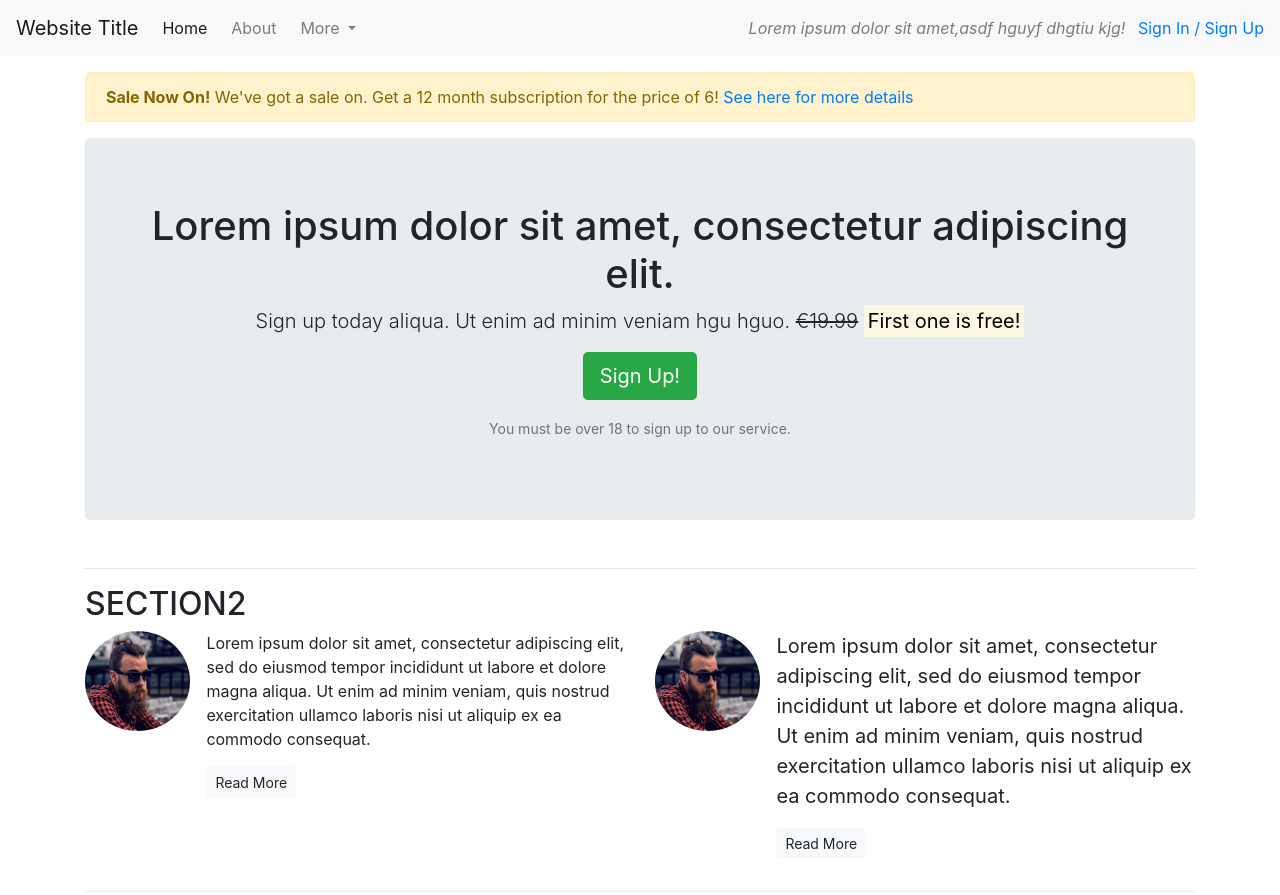
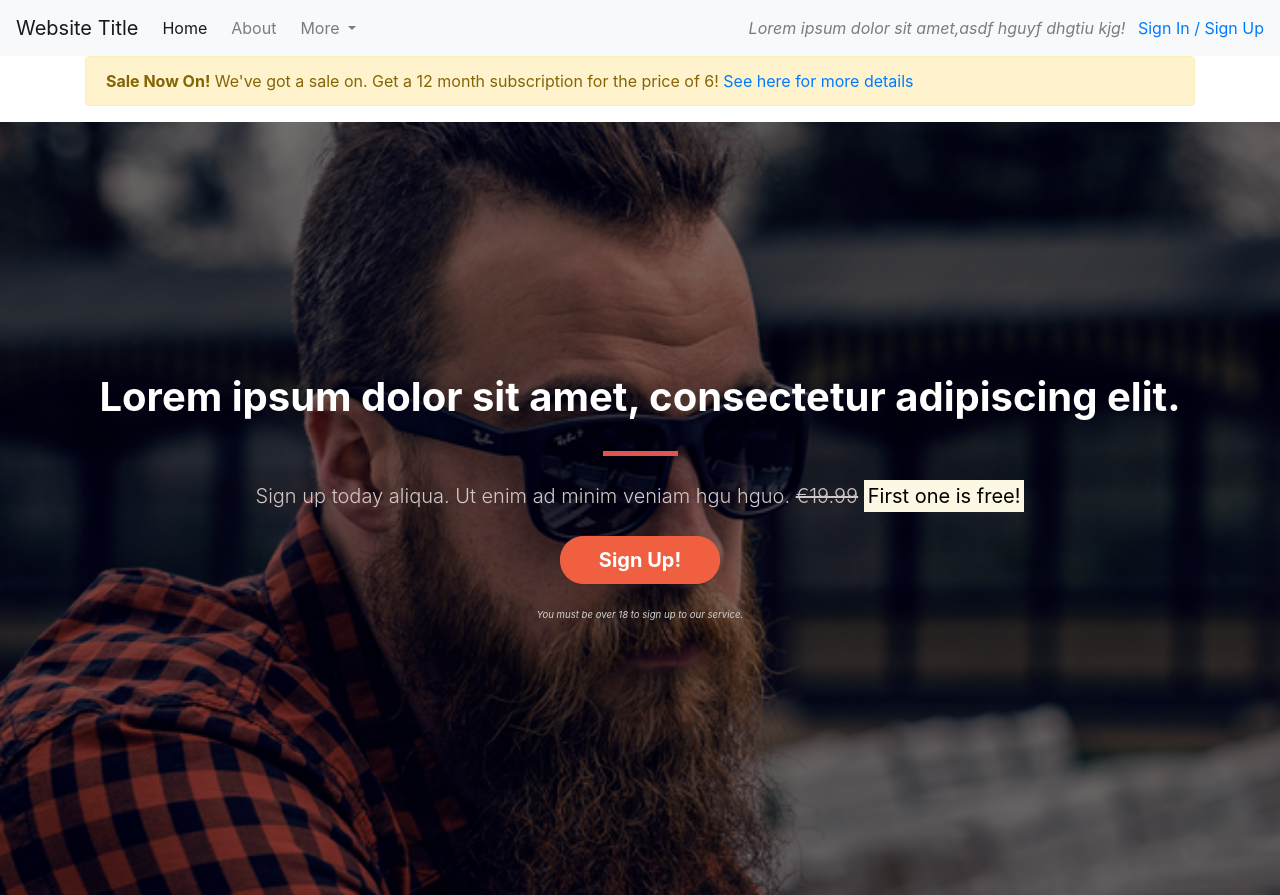
Before and after one commit to AlaYousef/boostrap2, a plain HTML site: page index.html in a window 1280 px wide. Shown: the top 895 px of the page. Drawn offline with nearby package versions, Linux system fonts and the light colour scheme.

Commit message:
add background to callout section 2

```diff
--- /dev/null
+++ b/css/style.css
@@ -0,0 +1,80 @@
+.alert-container {}
+
+.callout-container {
+    height: 100vh;
+
+    background: url('../images/guy-image.png') no-repeat center center fixed;
+    -webkit-background-size: cover;
+    -moz-background-size: cover;
+    -o-background-size: cover;
+    background-size: cover;
+
+    display: flex;
+    align-items: center;
+    justify-content: center;
+
+    position: relative;
+}
+
+.opaque-overlay {
+    position: absolute;
+    top: 0;
+    left: 0;
+    height: 100%;
+    width: 100%;
+    background-color: rgba(0, 0, 0, 0.5);
+}
+
+.block-divider {
+    width: 75px;
+    height: 5px;
+    border: 0;
+    background-color: rgb(226, 84, 84);
+}
+
+.jumbotron h1 {
+    color: white;
+    font-weight: bold;
+    margin-bottom: 30px;
+    color: white;
+}
+
+.jumbotron {
+    background-color: transparent;
+}
+
+.jumbotron .lead {
+    color: #d1c7c7;
+    margin: 25px 0;
+}
+
+.jumbotron small {
+    font-size: 60%;
+    font-style: italic;
+    color: #d0d0d0;
+}
+
+.btn--cta {
+    font-weight: bold;
+    border-radius: 23px;
+    width: 160px;
+}
+
+.btn--red {
+    color: white;
+    background-color: #f05f40;
+    border-color: #f05f40;
+}
+
+.btn--red:hover,
+.btn--red:active,
+.btn--red:focus,
+.btn--red:active:focus {
+    background-color: #b13013;
+    border-color: #b13013;
+    color: white;
+}
+
+.quotes-container {}
+
+.feature-container {}
--- a/index.html
+++ b/index.html
@@ -9,6 +9,7 @@
     <link rel="stylesheet" href="https://cdn.jsdelivr.net/npm/bootstrap@4.6.2/dist/css/bootstrap.min.css"
         integrity="sha384-xOolHFLEh07PJGoPkLv1IbcEPTNtaed2xpHsD9ESMhqIYd0nLMwNLD69Npy4HI+N" crossorigin="anonymous">
     <script src="https://kit.fontawesome.com/9b10509272.js" crossorigin="anonymous"></script>
+    <link rel="stylesheet" href="css/style.css" type="text/css" />
 </head>
 
 <body>
@@ -46,7 +47,7 @@
             <a href="/login">Sign In / Sign Up</a>
         </div>
     </nav>
-    <article class="container mt-3">
+    <div class="container alert-container">
         <div class="row d-none d-sm-block">
             <div class="col-12">
                 <div class="alert alert-warning">
@@ -55,26 +56,33 @@
                 </div>
             </div>
         </div>
+    </div>
+
+    <div class="container-fluid callout-container">
         <!-- Callout -->
+        <div class="opaque-overlay">&nbsp;</div>
         <div class="row">
             <div class="col-12">
                 <section class="callout jumbotron text-center">
-                    <h1>Lorem ipsum dolor sit amet, consectetur adipiscing elit.</h1>
+                    <h1 class="jumbotron-header">Lorem ipsum dolor sit amet, consectetur adipiscing elit.</h1>
+                    <hr class="block-divider">
                     <p class="lead">Sign up today aliqua. Ut enim ad minim veniam hgu hguo.
                         <s class="d-none d-sm-inline">€19.99</s>
                         <span class="d-inline d-sm-none"><br></span>
                         <strong><mark>First one is free!</mark></strong>
                     </p>
-                    <p><button class="btn btn-lg btn-success" data-toggle="modal" data-target="#signUpModal">Sign
+                    <p><button class="btn btn-lg btn--cta btn--red" data-toggle="modal" data-target="#signUpModal">Sign
                             Up!</button></p>
                     <p class="text-muted"><small>You must be over 18 to sign up to our service.</small></p>
                 </section>
             </div>
         </div>
         <!-- /.callout -->
-        <hr>
+    </div>
 
-        <!--section 2-->
+
+    <!--section 2-->
+    <div class="container quotes-container">
         <section>
             <div class="row">
                 <div class="col-12">
@@ -94,7 +102,8 @@
                                     incididunt ut
                                     labore
                                     et dolore magna
-                                    aliqua. Ut enim ad minim veniam, quis nostrud exercitation ullamco laboris nisi ut
+                                    aliqua. Ut enim ad minim veniam, quis nostrud exercitation ullamco laboris nisi
+                                    ut
                                     aliquip
                                     ex ea
                                     commodo consequat.
@@ -129,9 +138,11 @@
                 </div>
             </div>
         </section>
-        <hr>
+    </div>
 
-        <!--section 3-->
+
+    <!--section 3-->
+    <div class="feature-container">
         <section>
             <div class="row">
                 <div class="col-12 my-5">
@@ -179,7 +190,9 @@
                 </div>
             </div>
         </section>
-    </article>
+    </div>
+
+
 
     <div class="modal" tabindex="-1" role="dialog" id="signUpModal">
         <div class="modal-dialog" role="document">
```
Also changed, not shown: 1 other file.
